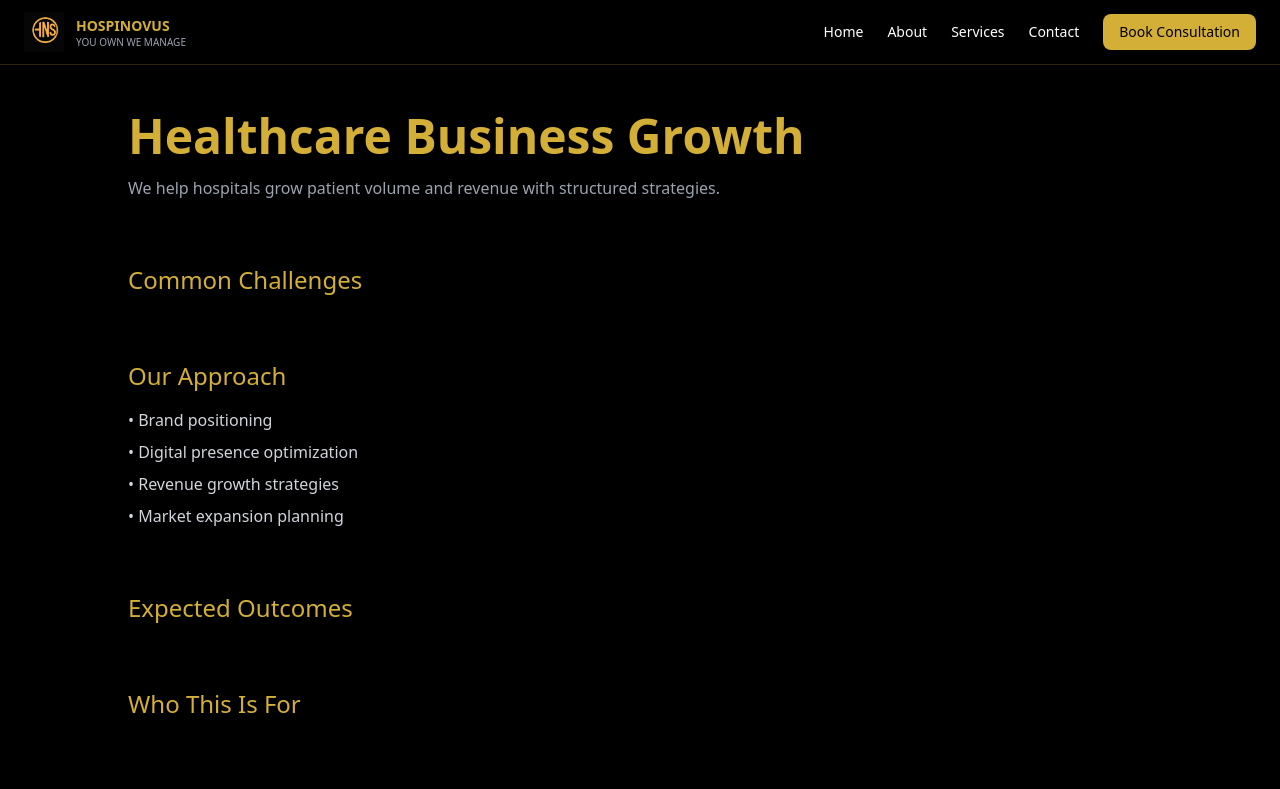
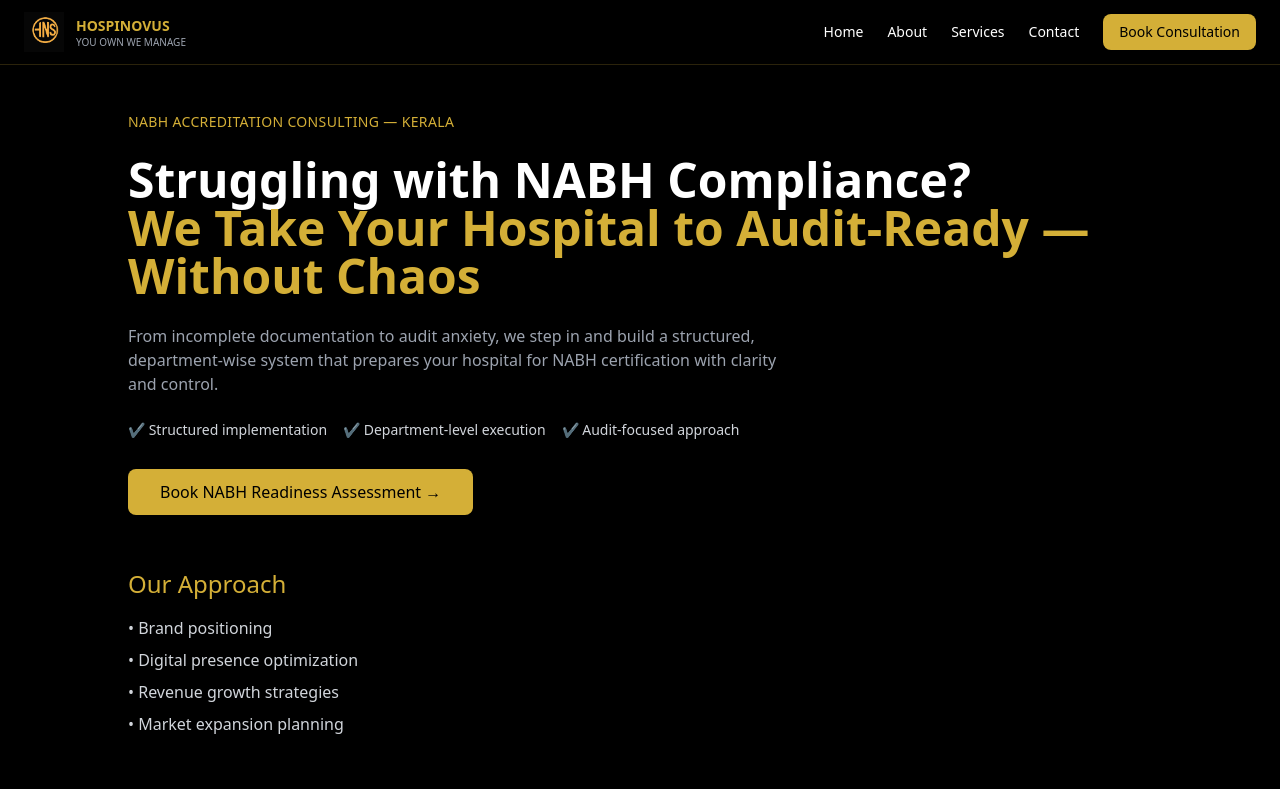
Before and after one commit to hospinovus-lgtm/hospinovus.com, a React (Vite) app: page /services/growth in a window 1280 px wide. Shown: the top 789 px of the page. Built offline with nearby package versions, Linux system fonts and the light colour scheme.

Commit message:
Optimized NABH hero for conversion

```diff
--- a/src/pages/ServiceDetail.tsx
+++ b/src/pages/ServiceDetail.tsx
@@ -19,26 +19,47 @@
       <div className="max-w-5xl mx-auto space-y-16">
 
         {/* HERO */}
-        <div>
-          <h1 className="text-4xl md:text-5xl font-bold text-gold mb-4">
-            {service.title}
-          </h1>
-          <p className="text-gray-400">
-            {service.subtitle}
-          </p>
-        </div>
+<div className="space-y-6">
 
-        {/* PROBLEMS */}
-        {service.problems && (
-          <div>
-            <h2 className="text-2xl text-gold mb-4">Common Challenges</h2>
-            <ul className="space-y-2 text-gray-300">
-              {service.problems.map((p, i) => (
-                <li key={i}>• {p}</li>
-              ))}
-            </ul>
-          </div>
-        )}
+  {/* SMALL TAG (POSITIONING) */}
+  <p className="text-sm text-gold uppercase tracking-wide">
+    NABH Accreditation Consulting — Kerala
+  </p>
+
+  {/* HEADLINE */}
+  <h1 className="text-4xl md:text-5xl font-bold text-white leading-tight">
+    Struggling with NABH Compliance?
+    <br />
+    <span className="text-gold">
+      We Take Your Hospital to Audit-Ready — Without Chaos
+    </span>
+  </h1>
+
+  {/* SUBTEXT */}
+  <p className="text-gray-400 max-w-2xl">
+    From incomplete documentation to audit anxiety, we step in and build a
+    structured, department-wise system that prepares your hospital for NABH
+    certification with clarity and control.
+  </p>
+
+  {/* QUICK TRUST SIGNALS */}
+  <div className="flex flex-wrap gap-4 text-sm text-gray-300">
+    <span>✔ Structured implementation</span>
+    <span>✔ Department-level execution</span>
+    <span>✔ Audit-focused approach</span>
+  </div>
+
+  {/* CTA */}
+  <div className="pt-4">
+    <Link
+      to={`/contact?service=${service.slug}`}
+      className="bg-gold text-black px-8 py-3 rounded-lg font-medium"
+    >
+      Book NABH Readiness Assessment →
+    </Link>
+  </div>
+
+</div>
 
         {/* PROCESS */}
         {service.process && (
```
